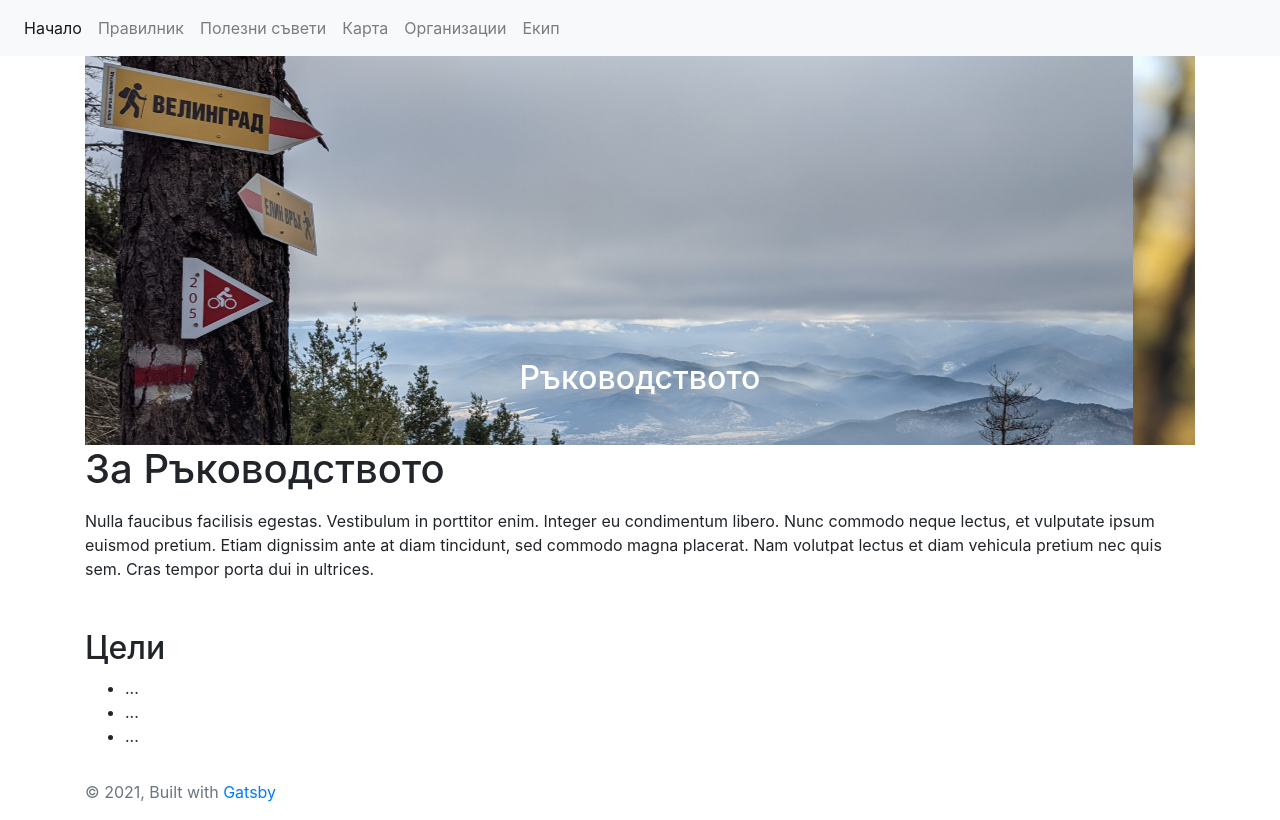
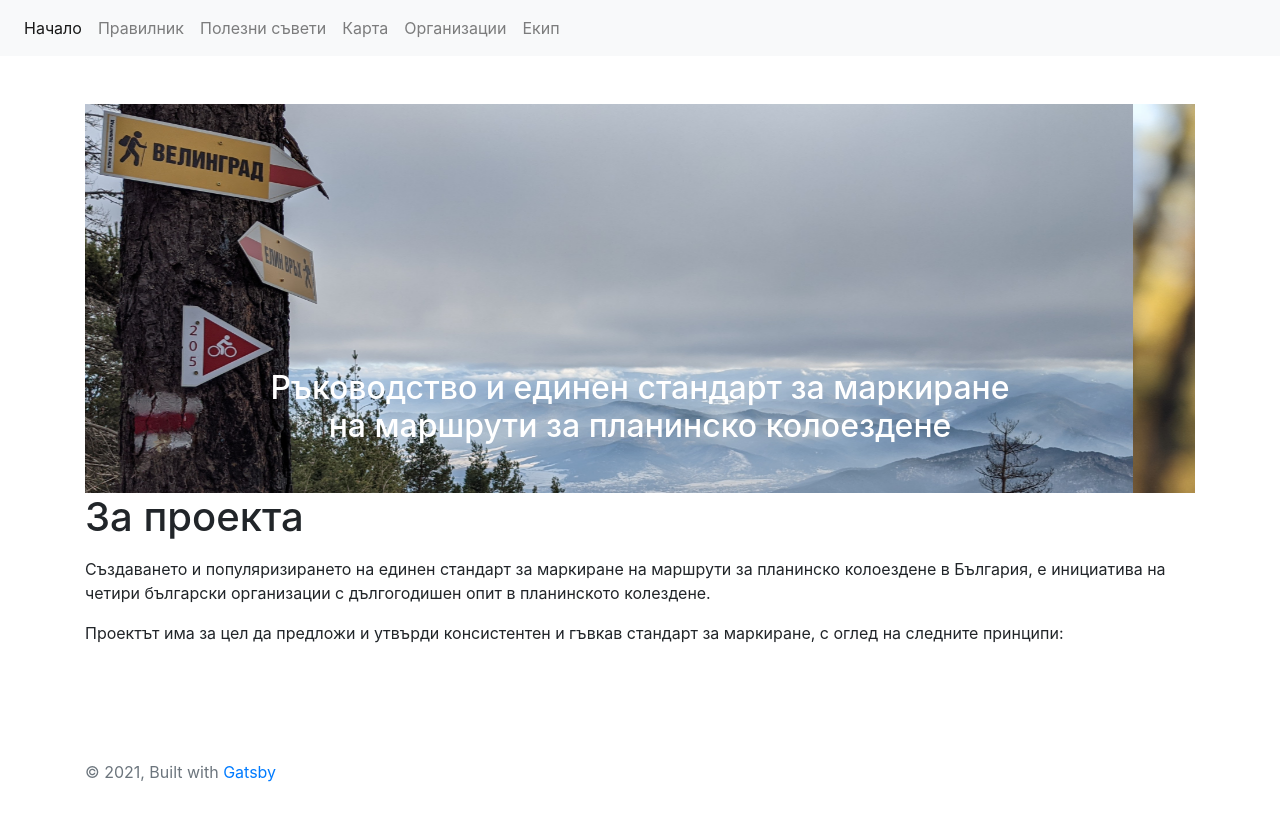
Before and after one commit to pafels/orpheus-site, a Gatsby site: page / in a window 1280 px wide. Built offline with nearby package versions, Linux system fonts and the light colour scheme; Gatsby itself is replaced by a stand-in of ours.

Commit message:
A tad of styling and text for the homepage

```diff
--- a/src/pages/index.tsx
+++ b/src/pages/index.tsx
@@ -34,8 +34,9 @@ const IndexPage = () => {
 
   return (
     <Layout>
-      <SEO title="Home" />
+      <SEO title="Начало" />
 
+      <div className="mt-5">
         <Carousel
           activeIndex={sliderIndex}
           onSelect={onSlideAdvanced}
@@ -44,7 +45,10 @@ const IndexPage = () => {
           keyboard={false}
         >
           <Carousel.Caption>
-          <h2>Ръководството</h2>
+            <h2>
+              Ръководство и единен стандарт за маркиране на маршрути за
+              планинско колоездене
+            </h2>
           </Carousel.Caption>
           {query.images.nodes.map(image => (
             <Carousel.Item key={image.id}>
@@ -52,23 +56,21 @@ const IndexPage = () => {
             </Carousel.Item>
           ))}
         </Carousel>
+      </div>
+
       <div>
-        <h1>За Ръководството</h1>
+        <h1>За проекта</h1>
         <div className="mt-3">
-          Nulla faucibus facilisis egestas. Vestibulum in porttitor enim.
-          Integer eu condimentum libero. Nunc commodo neque lectus, et vulputate
-          ipsum euismod pretium. Etiam dignissim ante at diam tincidunt, sed
-          commodo magna placerat. Nam volutpat lectus et diam vehicula pretium
-          nec quis sem. Cras tempor porta dui in ultrices.
+          <p>
+            Създаването и популяризирането на единен стандарт за маркиране на
+            маршрути за планинско колоездене в България, е инициатива на четири
+            български организации с дългогодишен опит в планинското колездене.
+          </p>
+          <p>
+            Проектът има за цел да предложи и утвърди консистентен и гъвкав
+            стандарт за маркиране, с оглед на следните принципи:
+          </p>
         </div>
-      </div>
-      <div className="mt-5">
-        <h2>Цели</h2>
-        <ul>
-          <li>...</li>
-          <li>...</li>
-          <li>...</li>
-        </ul>
       </div>
     </Layout>
   )
```
Lines whose indentation alone changed are shown as unchanged.
